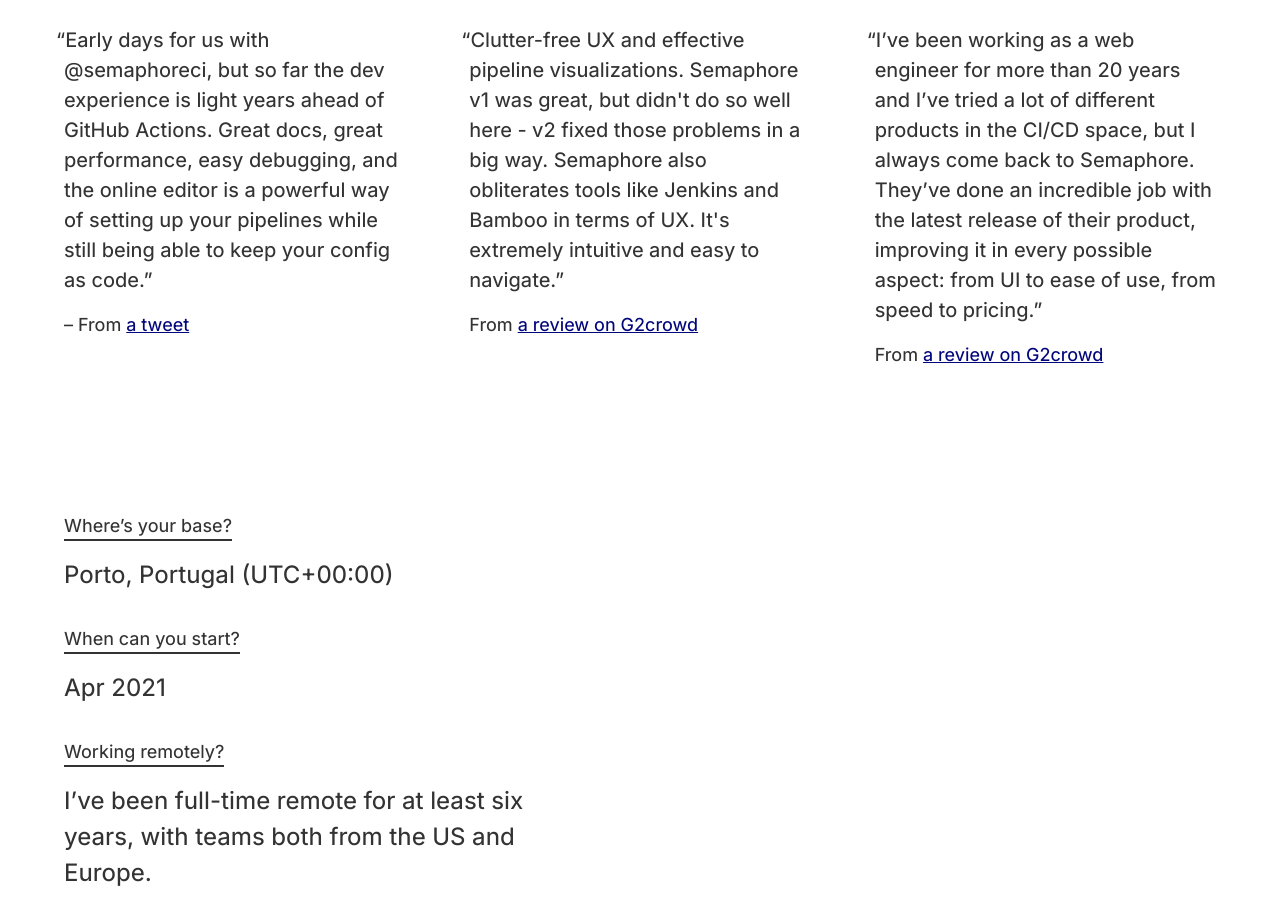
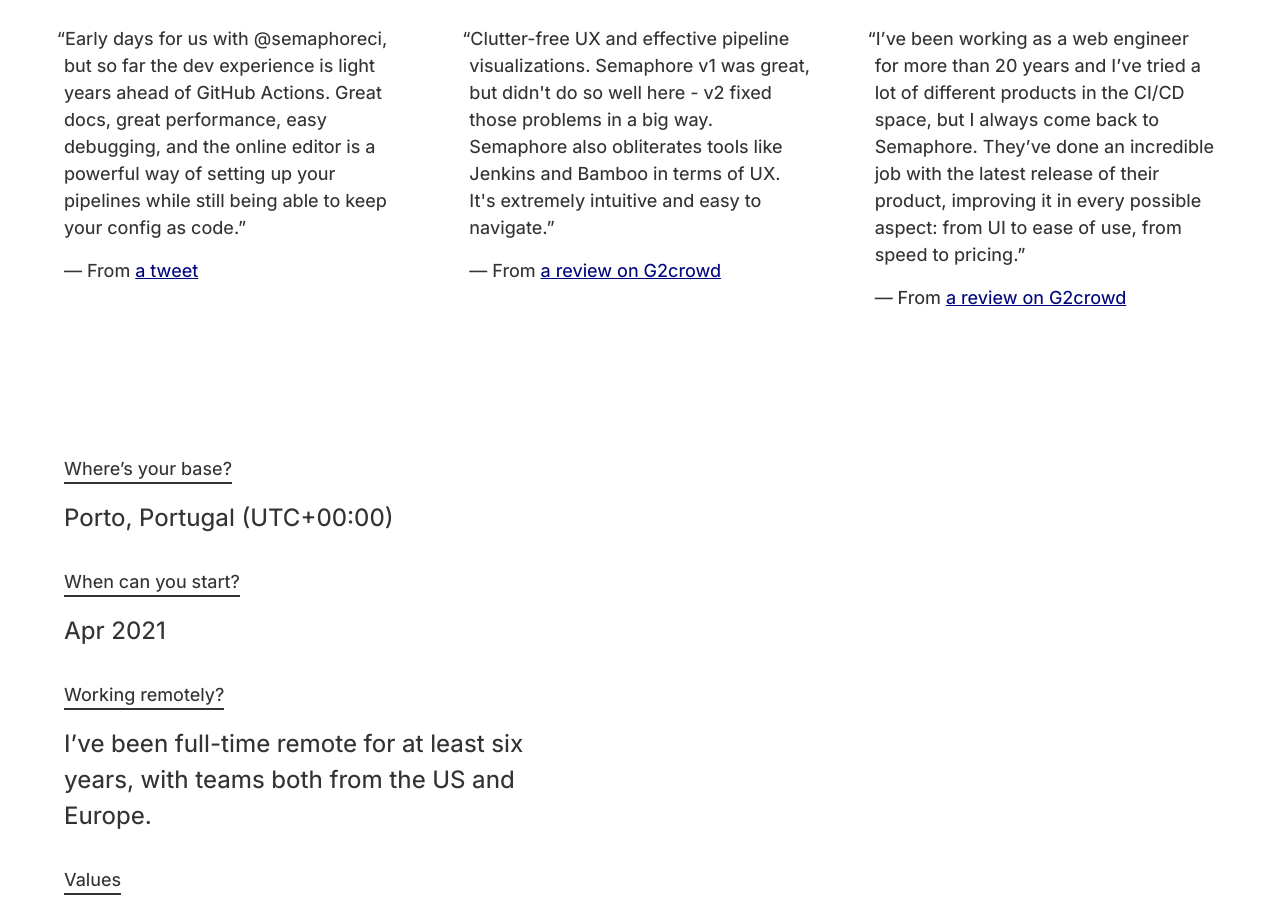
Before and after one commit to ropsii/ropsii.github.io, a Jekyll site: the page built from work.html, in a window 1280 px wide and 900 px high, scrolled down 9074 px. Built offline with Jekyll 4.4.1, drawn with Linux system fonts in a browser that asks for light colours.

Commit message:
fix mobile layout shift

```diff
--- a/_layouts/work.html
+++ b/_layouts/work.html
@@ -137,20 +137,20 @@
                     <div class="mv5 mv6-m">
                         <h3 class="dib f4 normal bb bw1 mb3">Random mentions of the Semaphore’s UX</h3>
 
-                        <div class="flex-m nl4 nr4">
-                            <blockquote class="w-third-m ph4 pv3 f4 ma0">
-                                <p class="f3" style="text-indent: -0.4em;">“Early days for us with @semaphoreci, but so far the dev experience is light years ahead of GitHub Actions. Great docs, great performance, easy debugging, and the online editor is a powerful way of setting up your pipelines while still being able to keep your config as code.”</p>
-                                <p class="f4 mb0">– From <a href="https://twitter.com/axwdev/status/1356950251333165056">a tweet</a></p>
+                        <div class="flex-m nl3 nl4-m nr3 nr4-m">
+                            <blockquote class="w-third-m ph3 ph4-m pv3 f4 ma0">
+                                <p class="f4" style="text-indent: -0.4em;">“Early days for us with @semaphoreci, but so far the dev experience is light years ahead of GitHub Actions. Great docs, great performance, easy debugging, and the online editor is a powerful way of setting up your pipelines while still being able to keep your config as code.”</p>
+                                <p class="f4 mb0">— From <a href="https://twitter.com/axwdev/status/1356950251333165056">a tweet</a></p>
                             </blockquote>
 
-                            <blockquote class="w-third-m ph4 pv3 f4 ma0">
-                                <p class="f3" style="text-indent: -0.4em;">“Clutter-free UX and effective pipeline visualizations. Semaphore v1 was great, but didn't do so well here - v2 fixed those problems in a big way. Semaphore also obliterates tools like Jenkins and Bamboo in terms of UX. It's extremely intuitive and easy to navigate.”</p>
-                                <p class="f4">From <a href="https://www.g2.com/products/semaphore/reviews/semaphore-review-4446814">a review on G2crowd</a></p>
+                            <blockquote class="w-third-m ph3 ph4-m pv3 f4 ma0">
+                                <p class="f4" style="text-indent: -0.4em;">“Clutter-free UX and effective pipeline visualizations. Semaphore v1 was great, but didn't do so well here - v2 fixed those problems in a big way. Semaphore also obliterates tools like Jenkins and Bamboo in terms of UX. It's extremely intuitive and easy to navigate.”</p>
+                                <p class="f4">— From <a href="https://www.g2.com/products/semaphore/reviews/semaphore-review-4446814">a review on G2crowd</a></p>
                             </blockquote>
 
-                            <blockquote class="w-third-m ph4 pv3 f4 ma0">
-                                <p class="f3" style="text-indent: -0.4em;">“I’ve been working as a web engineer for more than 20 years and I’ve tried a lot of different products in the CI/CD space, but I always come back to Semaphore. They’ve done an incredible job with the latest release of their product, improving it in every possible aspect: from UI to ease of use, from speed to pricing.”</p>
-                                <p class="f4 mb0">From <a href="https://www.g2.com/products/semaphore/reviews/semaphore-review-4363475">a review on G2crowd</a></p>
+                            <blockquote class="w-third-m ph3 ph4-m pv3 f4 ma0">
+                                <p class="f4" style="text-indent: -0.4em;">“I’ve been working as a web engineer for more than 20 years and I’ve tried a lot of different products in the CI/CD space, but I always come back to Semaphore. They’ve done an incredible job with the latest release of their product, improving it in every possible aspect: from UI to ease of use, from speed to pricing.”</p>
+                                <p class="f4 mb0">— From <a href="https://www.g2.com/products/semaphore/reviews/semaphore-review-4363475">a review on G2crowd</a></p>
                             </blockquote>
                         </div>
                     </div>
```
Also changed, not shown: assets/work-sem-illustrations.svg.
